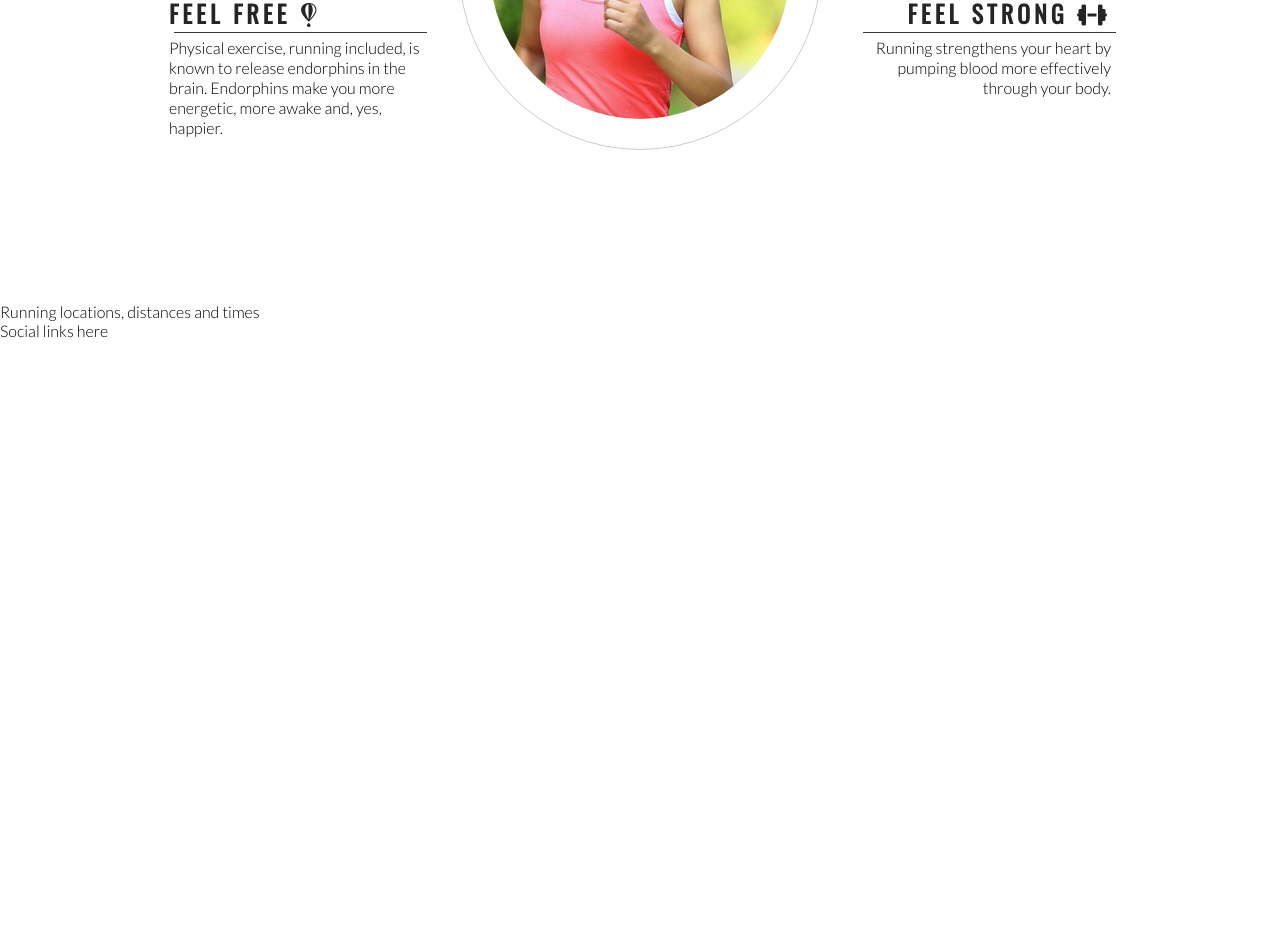
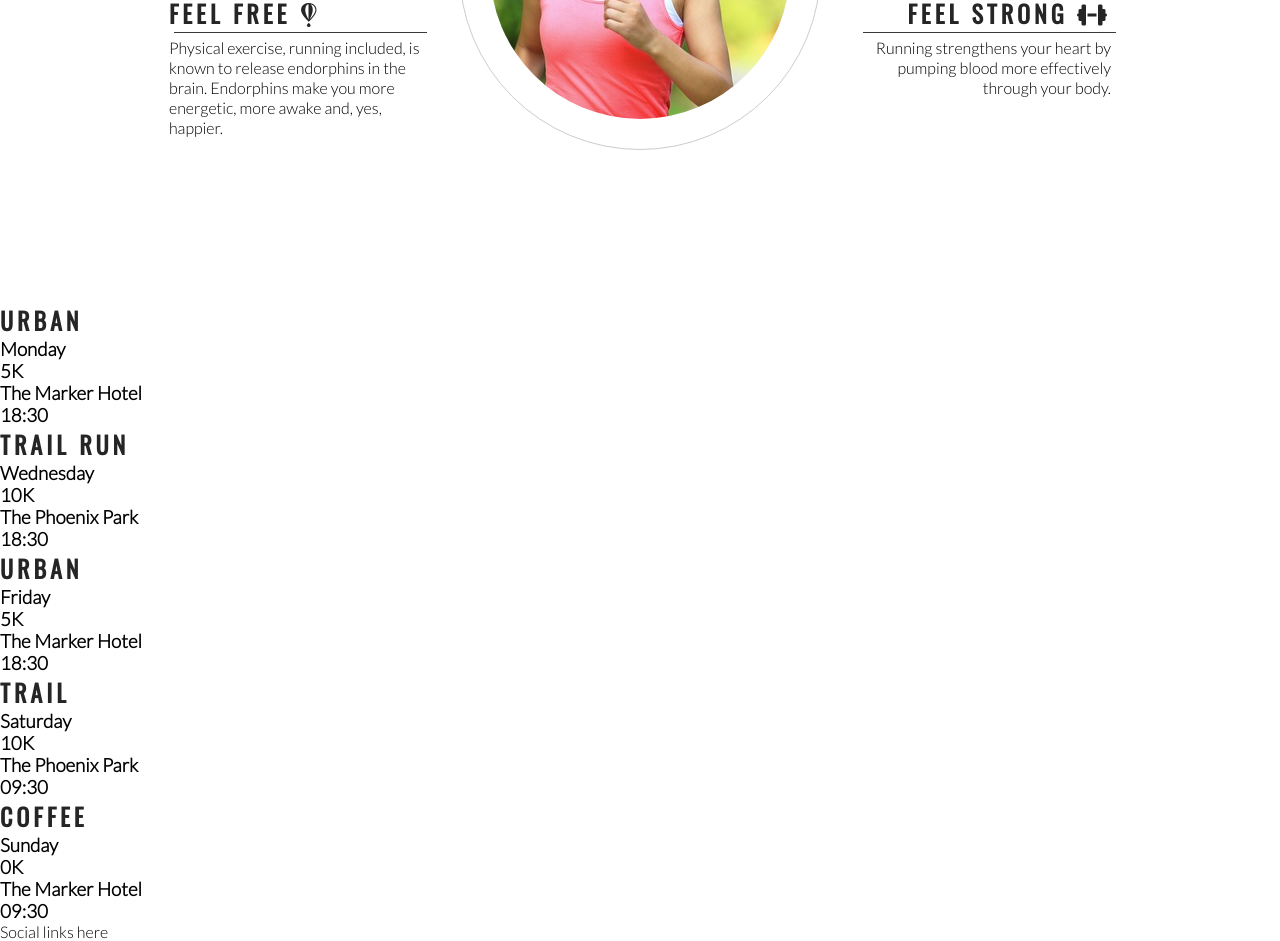
Before and after one commit to Gurmali/love-running, a plain HTML site: page index.html in a window 1280 px wide. Shown: the part 1053-1994 px from the top of the page. Before the commit the page ends 1393 px from the top, so only its background shows below. Drawn offline with nearby package versions, Linux system fonts and the light colour scheme.

Commit message:
Add meetup times main structure

```diff
--- a/index.html
+++ b/index.html
@@ -76,7 +76,41 @@
         </div>
     </section>
     <section>
-        Running locations, distances and times
+        <div>
+            <h2>Urban</h2>
+            <h3>Monday</h3>
+            <h3>5K</h3>
+            <h3>The Marker Hotel</h3>
+            <h3>18:30</h3>
+        </div>
+        <div>
+            <h2>Trail Run</h2>
+            <h3>Wednesday</h3>
+            <h3>10K</h3>
+            <h3>The Phoenix Park</h3>
+            <h3>18:30</h3>
+        </div>
+        <div>
+            <h2>Urban</h2>
+            <h3>Friday</h3>
+            <h3>5K</h3>
+            <h3>The Marker Hotel</h3>
+            <h3>18:30</h3>
+        </div>
+        <div>
+            <h2>Trail</h2>
+            <h3>Saturday</h3>
+            <h3>10K</h3>
+            <h3>The Phoenix Park</h3>
+            <h3>09:30</h3>
+        </div>
+        <div>
+            <h2>Coffee</h2>
+            <h3>Sunday</h3>
+            <h3>0K</h3>
+            <h3>The Marker Hotel</h3>
+            <h3>09:30</h3>
+        </div>
     </section>
     <footer>
         Social links here
```
